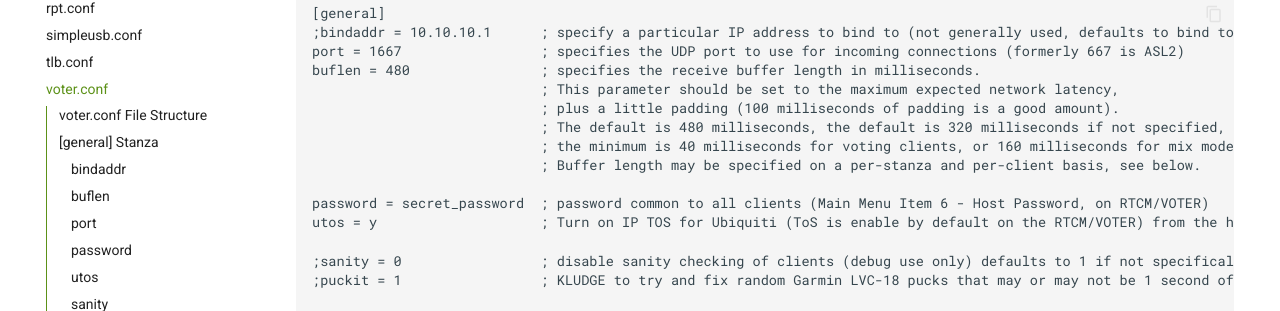
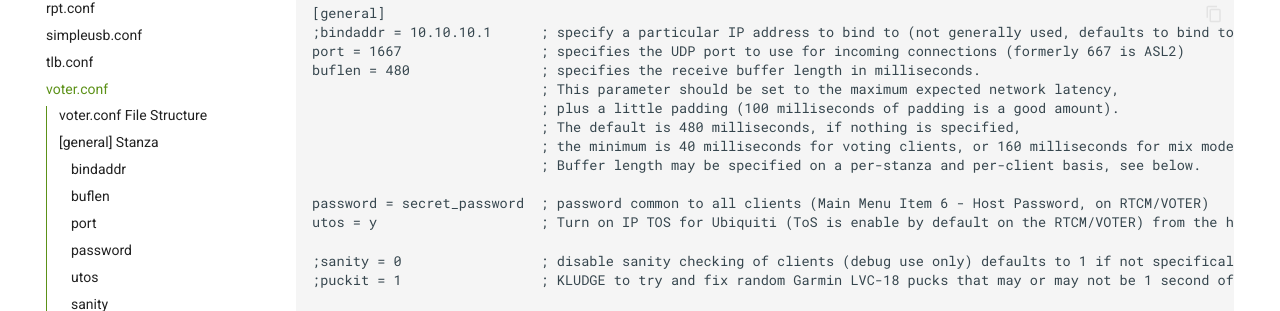
Before and after one commit to AllStarLink/ASL3-Manual, an MkDocs documentation site: the page built from docs/config/voter_conf.md, in a window 1280 px wide and 1400 px high, scrolled down 837 px. Shown: the part 256-567 px from the top of the window. Built offline with MkDocs 1.6.1 and Material for MkDocs 9.7.7, drawn with Linux system fonts in a browser that asks for light colours; some of the changed text lies outside the part shown.

Commit message:
Fixing buflen defaults.

```diff
--- a/docs/config/voter_conf.md
+++ b/docs/config/voter_conf.md
@@ -39,7 +39,7 @@ port = 1667			        ; specifies the UDP port to use for incoming connections (
 buflen = 480			    ; specifies the receive buffer length in milliseconds.
 				            ; This parameter should be set to the maximum expected network latency,
 				            ; plus a little padding (100 milliseconds of padding is a good amount).
-							; The default is 480 milliseconds, the default is 320 milliseconds if not specified,
+							; The default is 480 milliseconds, if nothing is specified,
 							; the minimum is 40 milliseconds for voting clients, or 160 milliseconds for mix mode clients.
 				            ; Buffer length may be specified on a per-stanza and per-client basis, see below.
 
@@ -111,7 +111,7 @@ port = 1667			        ; specifies the UDP port to use for incoming connections
 buflen = 480			    ; specifies the receive buffer length in milliseconds.
 				            ; This parameter should be set to the maximum expected network latency,
 				            ; plus a little padding (100 milliseconds of padding is a good amount).
-				            ; The default is 480 milliseconds, the default is 320 milliseconds if not specified,
+				            ; The default is 480 milliseconds, if nothing is specified,
 							; the minimum is 40 milliseconds for voting clients, or 160 milliseconds for mix mode clients.
 				            ; Buffer length may be specified on a per-stanza and per-client basis, see below.
 
@@ -139,7 +139,7 @@ port = 1667			        ; specifies the UDP port to use for incoming connections
 buflen = 480			    ; specifies the receive buffer length in milliseconds.
 				            ; This parameter should be set to the maximum expected network latency,
 				            ; plus a little padding (100 milliseconds of padding is a good amount).
-							; The default is 480 milliseconds, the default is 320 milliseconds if not specified,
+							; The default is 480 milliseconds, if nothing is specified,
 							; the minimum is 40 milliseconds for voting clients, or 160 milliseconds for mix mode clients.
 				            ; Buffer length may be specified on a per-stanza and per-client basis, see below.
 
@@ -163,7 +163,7 @@ The `buflen` defined in the `[general]` stanza is used for all clients, **unless
 
 The default in `voter.conf` is set to `480` (milliseconds), which is overly generous for most applications, and should be tuned in accordance with the [Buffer Tuning](../voter/voter-buffers.md) procedure.
 
-If the `buflen` parameter is omitted, the default in the channel driver will set it to `320`.
+If the `buflen` parameter is omitted, the default in the channel driver will set it to `480`.
 
 The minimum `buflen` for voting clients is `40`.
 
```
Also changed, not shown: docs/voter/voter-buffers.md (+1 -1 lines).
